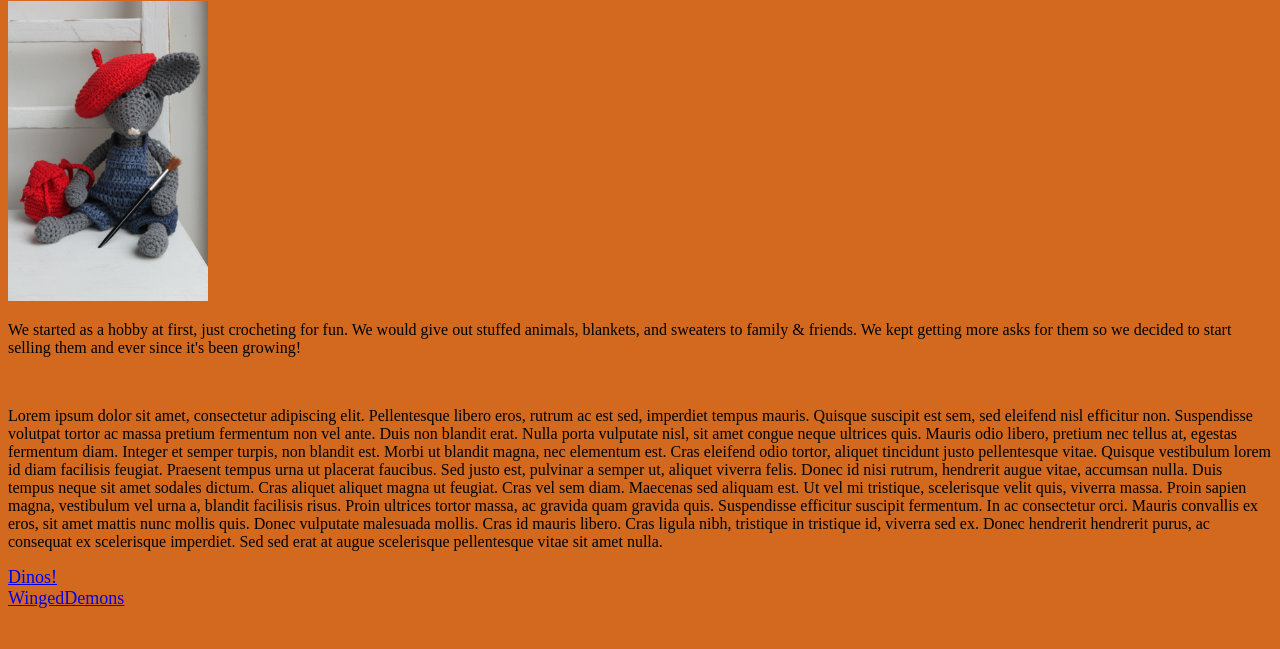
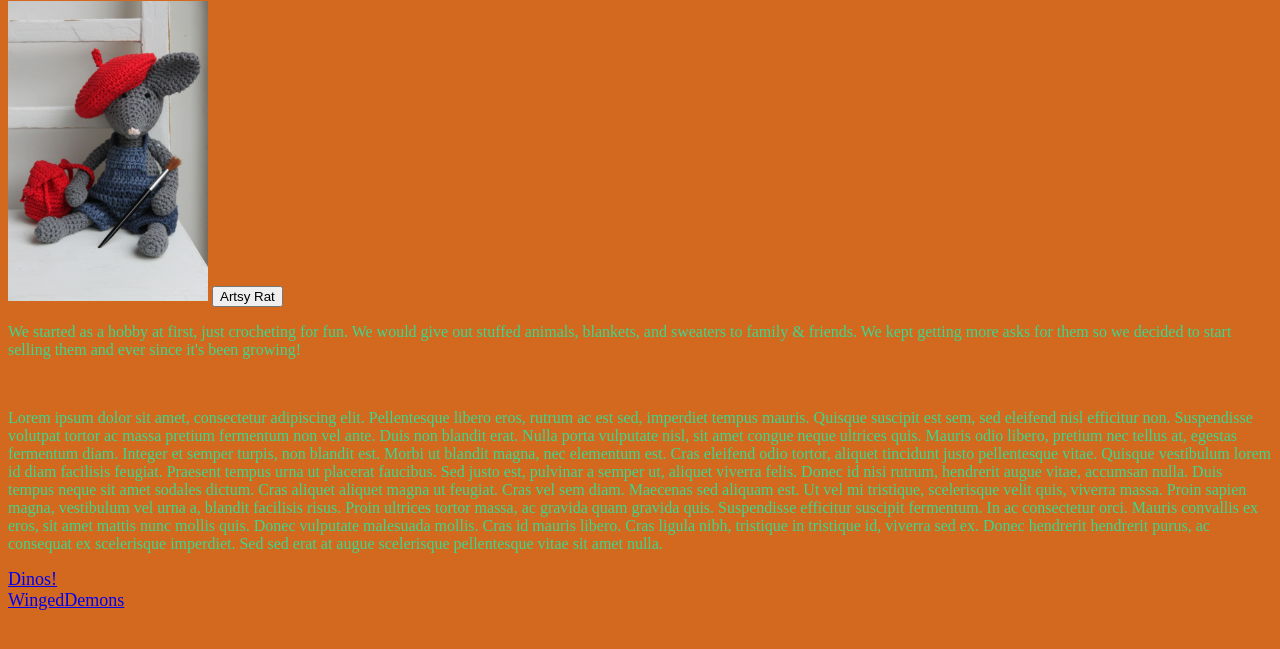
Before and after one commit to KH0CS/COMP001BWK4.LectureActivity, a plain HTML site: page index.html in a window 1280 px wide. Shown: the part 79-728 px from the top of the page. Drawn offline with Linux system fonts and the light colour scheme.

Commit message:
updated colors

```diff
--- a/index.html
+++ b/index.html
@@ -10,6 +10,7 @@
 <h1>Alhey's Crochets Upbringing</h1>
 
   <img src="images/art_Mouse.jpg" width="200px">
+  <button>Artsy Rat</button>
 
 <p>We started as a hobby at first, just crocheting for fun. We would give out stuffed animals, blankets, and sweaters to family & friends. We kept getting more asks for them so we decided to start selling them and ever since it's been growing!</p>
 <br>
--- a/main.css
+++ b/main.css
@@ -1,5 +1,5 @@
 p {
-  color: black;
+  color: rgb(60, 216, 141);
 }
 
 body {
```
